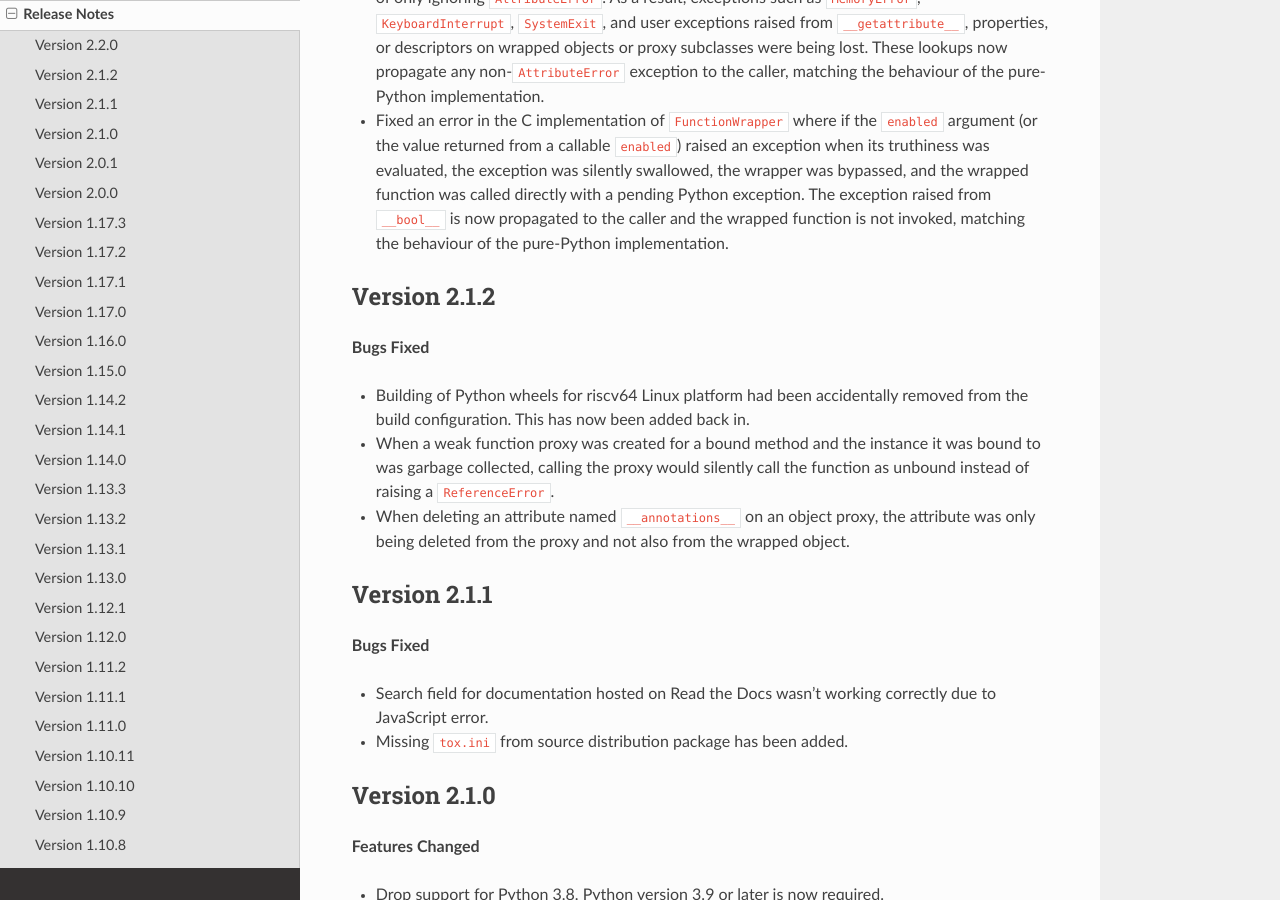
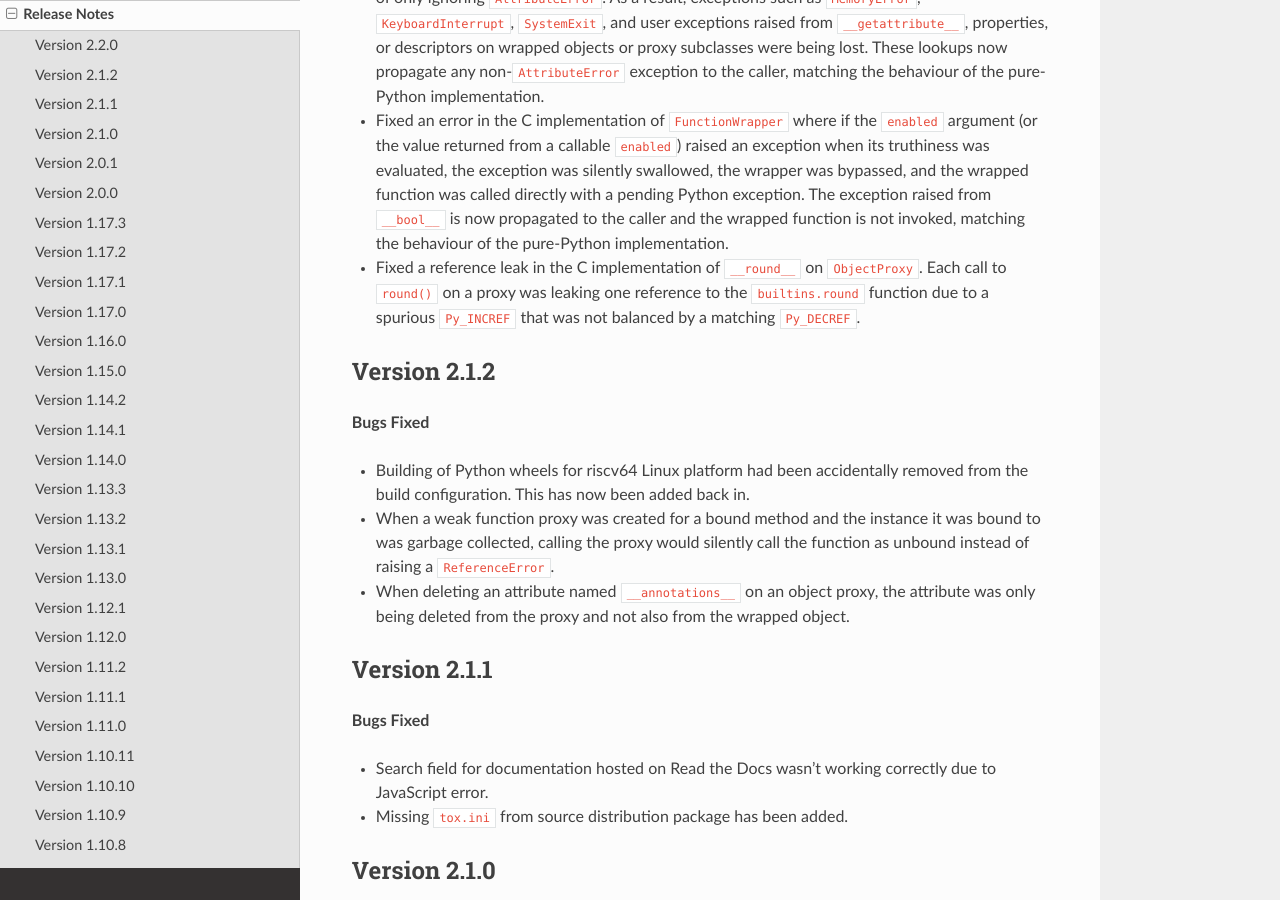
Before and after one commit to GrahamDumpleton/wrapt, a Sphinx documentation site: the page built from docs/changes.rst, in a window 1280 px wide and 900 px high, scrolled down 673 px. Built offline with Sphinx 7.4.7 and the Read the Docs theme 3.1.0, drawn with Linux system fonts in a browser that asks for light colours.

Commit message:
Fix reference leak in C implementation of __round__ on ObjectProxy
WraptObjectProxy_round called Py_INCREF on the result of
PyObject_GetAttrString(module, "round"), but PyObject_GetAttrString
already returns a new reference. Only one Py_DECREF followed, leaking
one reference to builtins.round on every call. Remove the spurious
Py_INCREF so the reference count is balanced.

Closes #322

```diff
--- a/docs/changes.rst
+++ b/docs/changes.rst
@@ -41,6 +41,11 @@ Version 2.2.0
   called directly with a pending Python exception. The exception raised from
   ``__bool__`` is now propagated to the caller and the wrapped function is
   not invoked, matching the behaviour of the pure-Python implementation.
+
+* Fixed a reference leak in the C implementation of ``__round__`` on
+  ``ObjectProxy``. Each call to ``round()`` on a proxy was leaking one
+  reference to the ``builtins.round`` function due to a spurious
+  ``Py_INCREF`` that was not balanced by a matching ``Py_DECREF``.
 
 Version 2.1.2
 -------------
```
Also changed, not shown: 1 other file.
